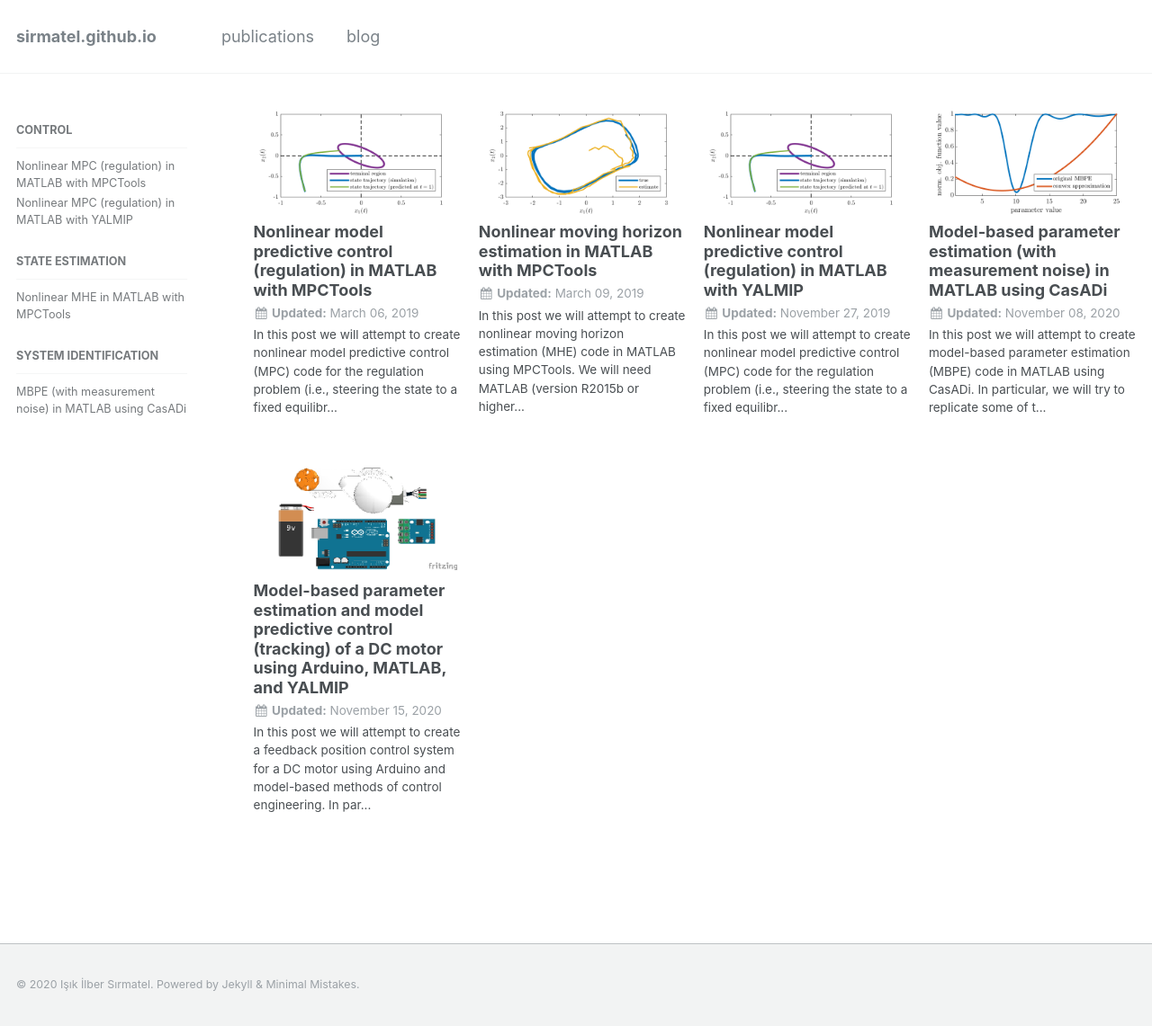
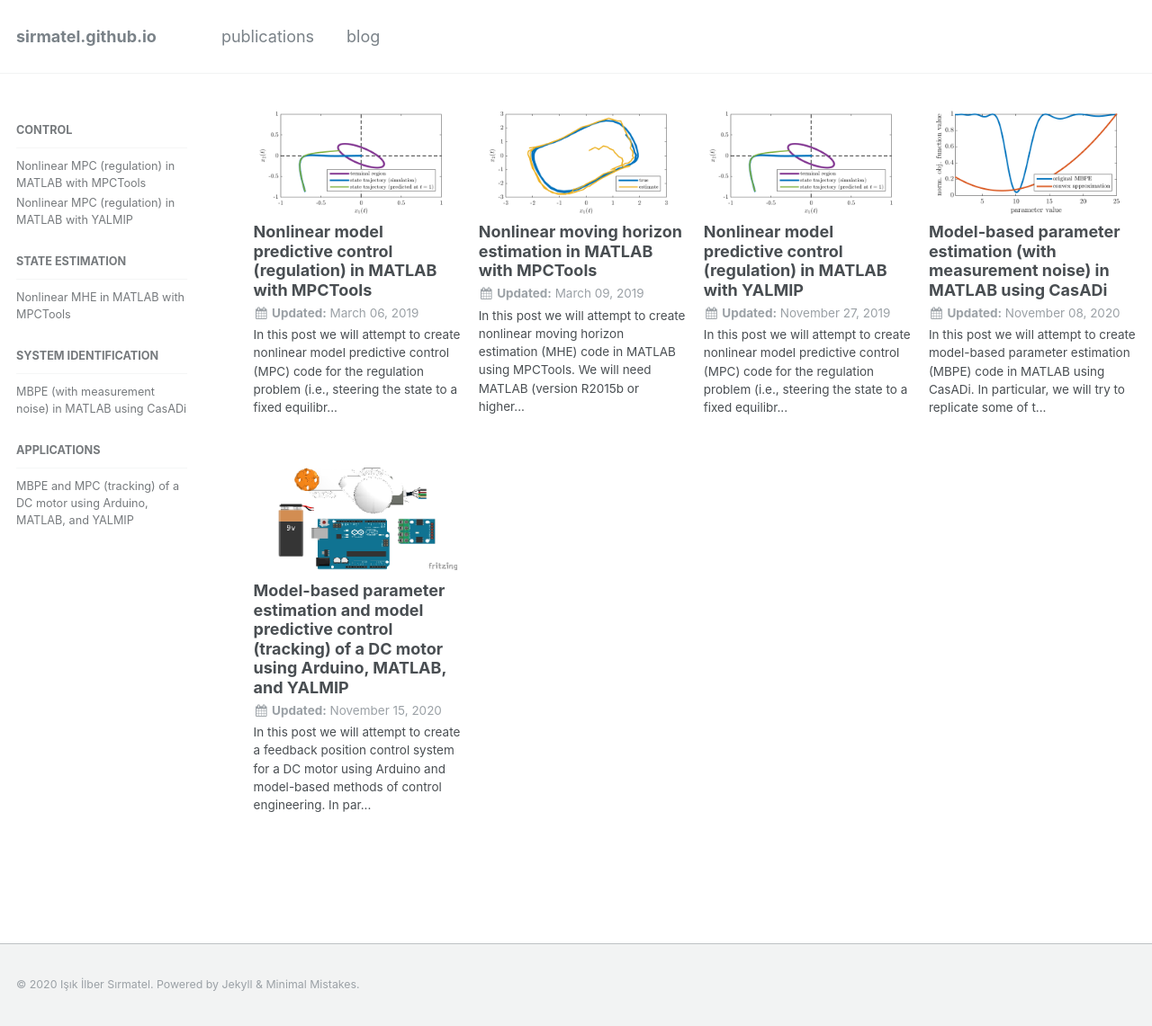
Before and after one commit to sirmatel/sirmatel.github.io, a Jekyll site: the page built from _pages/blog.html, in a window 1280 px wide and 1141 px high. Shown: the whole window at 90% size. Built offline with Jekyll 4.4.1, drawn with Linux system fonts in a browser that asks for light colours.

Commit message:
Update navigation.yml

```diff
--- a/_data/navigation.yml
+++ b/_data/navigation.yml
@@ -62,3 +62,7 @@ blog:
     children:
       - title: "MBPE (with measurement noise) in MATLAB using CasADi"
         url: /blog/MBPE_meas_noise_CasADi
+  - title: applications
+    children:
+      - title: "MBPE and MPC (tracking) of a DC motor using Arduino, MATLAB, and YALMIP"
+        url: /blog/MBPE_MPC_DC_motor
```
